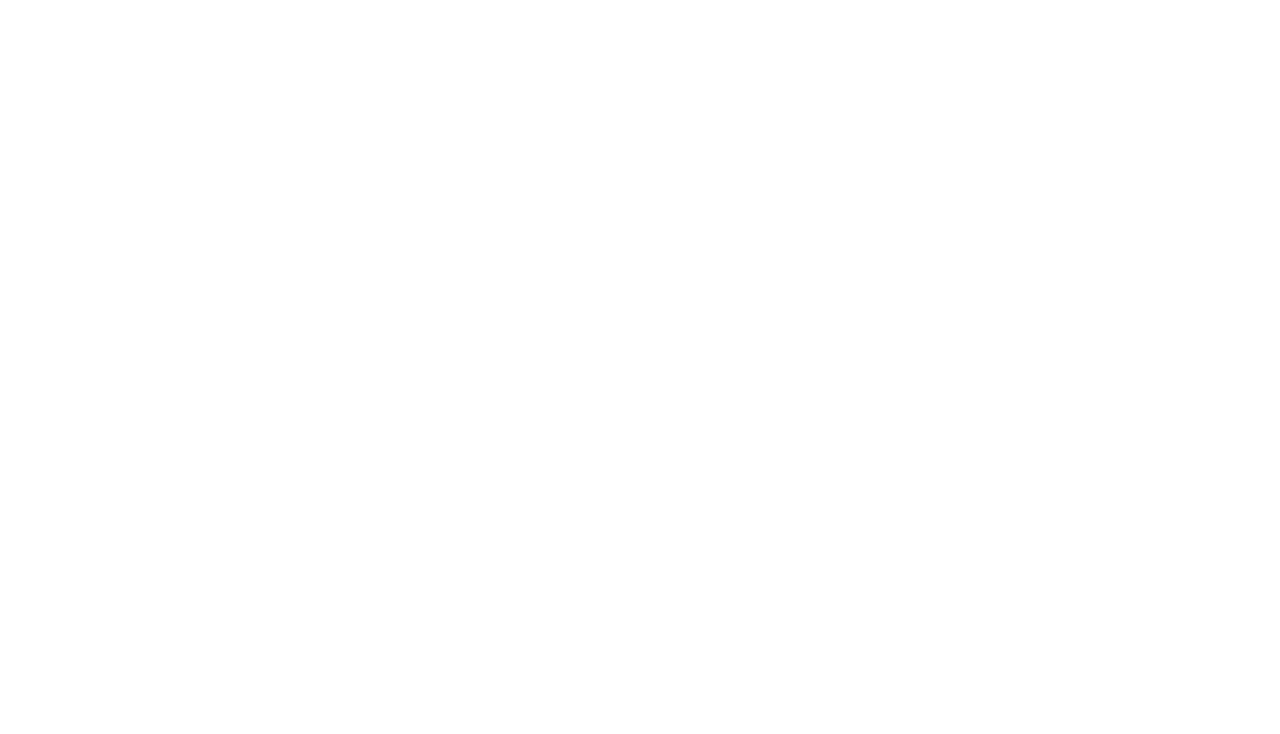
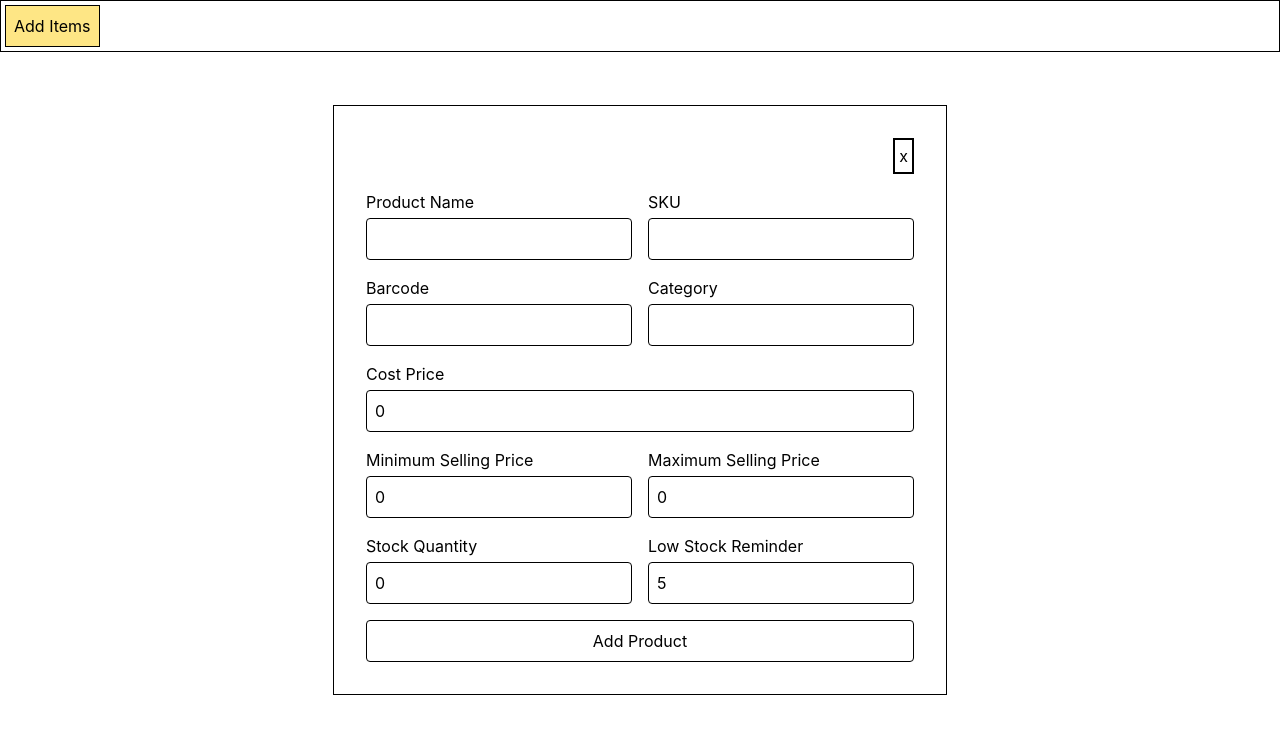
Before and after one commit to MahiAlamAzads/agentic_smart_inventory_system, a React (Vite) app in the folder client/: page / in a window 1280 px wide. Shown: the top 734 px of the page. Built offline with nearby package versions, Linux system fonts and the light colour scheme.

Commit message:
need to complete cross button using lucide react tommorow

```diff
--- a/client/src/App.tsx
+++ b/client/src/App.tsx
@@ -1,7 +1,26 @@
+import { useState } from "react";
+import ProductForm from "./components/ProductForm";
+
 export default function App() {
+  const [isOpen, setIsOpen] = useState(true);
   return (
-    <div className="min-h-screen text-white flex flex-col items-center justify-center p-6">
-
+    <div className="min-h-screen flex flex-col max-w-7xl mx-auto">
+      <nav className="p-1 border">
+        <button
+          onClick={() => setIsOpen((prev) => !prev)}
+          className="border p-2 bg-amber-200"
+        >
+          Add Items
+        </button>
+      </nav>
+      <div>
+        {/* modal */}
+        {isOpen && (
+          <div className="fixed top-1/2 -translate-y-1/2  left-1/2 -translate-x-1/2">
+            <ProductForm setIsOpen={setIsOpen} />
+          </div>
+        )}
+      </div>
     </div>
-  )
+  );
 }
--- /dev/null
+++ b/client/src/components/ProductForm.tsx
@@ -0,0 +1,118 @@
+function ProductForm({ setIsOpen }) {
+  return (
+    <form className="flex flex-col gap-4 border p-8">
+      <div className="flex justify-end">
+        <span className="p-1 border-2 inline-block cursor-pointer">x</span>
+      </div>
+
+      <div className="flex gap-4">
+        <div className="flex flex-col gap-1">
+          <label htmlFor="name">Product Name</label>
+          <input
+            type="text"
+            id="name"
+            name="name"
+            className="w-full rounded border p-2"
+          />
+        </div>
+
+        <div className="flex flex-col gap-1">
+          <label htmlFor="sku">SKU</label>
+          <input
+            type="text"
+            id="sku"
+            name="sku"
+            className="w-full rounded border p-2"
+          />
+        </div>
+      </div>
+
+      <div className="flex gap-4">
+        <div className="flex flex-col gap-1">
+          <label htmlFor="barcode">Barcode</label>
+          <input
+            type="text"
+            id="barcode"
+            name="barcode"
+            className="w-full rounded border p-2"
+          />
+        </div>
+
+        <div className="flex flex-col gap-1">
+          <label htmlFor="category">Category</label>
+          <input
+            type="text"
+            id="category"
+            name="category"
+            className="w-full rounded border p-2"
+          />
+        </div>
+      </div>
+
+      <div className="flex flex-col gap-1">
+        <label htmlFor="cost_price">Cost Price</label>
+        <input
+          type="number"
+          id="cost_price"
+          name="cost_price"
+          defaultValue={0}
+          className="w-full rounded border p-2"
+        />
+      </div>
+
+      <div className="flex gap-4">
+        <div className="flex flex-col gap-1">
+          <label htmlFor="sell_price_min">Minimum Selling Price</label>
+          <input
+            type="number"
+            id="sell_price_min"
+            name="sell_price_min"
+            defaultValue={0}
+            className="w-full rounded border p-2"
+          />
+        </div>
+
+        <div className="flex flex-col gap-1">
+          <label htmlFor="sell_price_max">Maximum Selling Price</label>
+          <input
+            type="number"
+            id="sell_price_max"
+            name="sell_price_max"
+            defaultValue={0}
+            className="w-full rounded border p-2"
+          />
+        </div>
+      </div>
+
+      <div className="flex gap-4">
+        <div className="flex flex-col gap-1">
+          <label htmlFor="stock">Stock Quantity</label>
+          <input
+            type="number"
+            id="stock"
+            name="stock"
+            defaultValue={0}
+            className="w-full rounded border p-2"
+          />
+        </div>
+
+        <div className="flex flex-col gap-1">
+          <label htmlFor="low_stock_reminder">Low Stock Reminder</label>
+          <input
+            type="number"
+            id="low_stock_reminder"
+            name="low_stock_reminder"
+            defaultValue={5}
+            className="w-full rounded border p-2"
+          />
+        </div>
+      </div>
+
+      <button type="submit" className="rounded border p-2">
+        Add Product
+      </button>
+    </form>
+  );
+}
+
+export default ProductForm;
```
Also changed, not shown: 1 other file (tests, documents, lock files or other folders).
